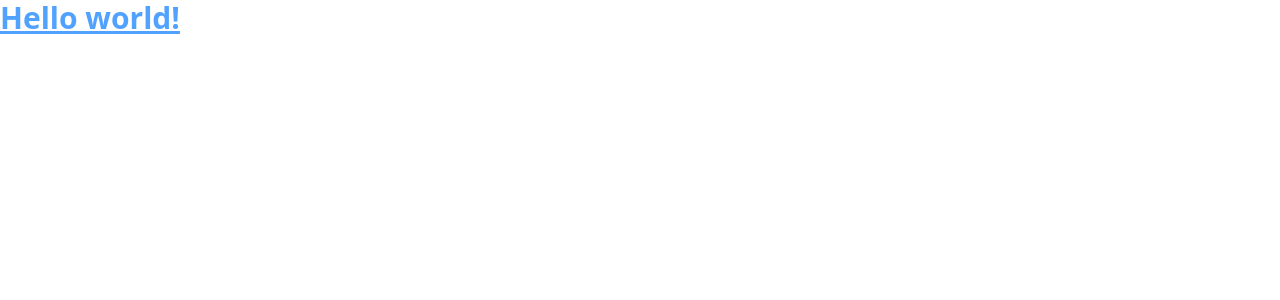
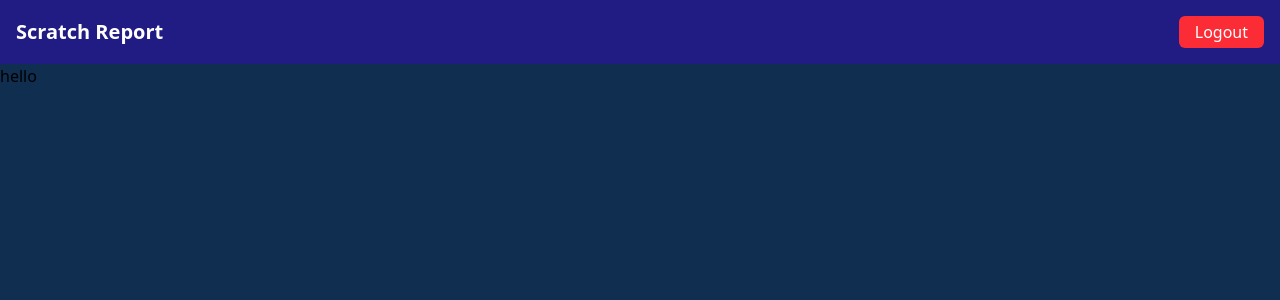
Before and after one commit to rendipilot/nuxt-first-app, a Nuxt app: page / in a window 1280 px wide. Shown: the top 300 px of the page. Built offline with nearby package versions, Linux system fonts and the light colour scheme.

Commit message:
add index and about page

```diff
--- a/app.vue
+++ b/app.vue
@@ -1,3 +1,5 @@
 <template>
-  <h1 class="text-3xl text-blue-400 font-bold underline">Hello world!</h1>
+  <div>
+    <NuxtPage/>
+  </div>
 </template>
--- /dev/null
+++ b/pages/about.vue
@@ -0,0 +1,11 @@
+<template>
+    <div class="flex flex-col h-screen">
+     <div class="flex items-center justify-between h-16 w-screen bg-[#211C84]">
+       <h2 class="text-white text-xl font-semibold ml-4">Scratch Report</h2>
+       <button class="flex items-center p-4 text-white font-medium bg-red-500 rounded-md h-8 mr-4">Logout</button>
+     </div>
+     <div class="flex-1 w-screen bg-[#102E50]">
+       <p class="flex  justify-center text-white font-bold text-2xl mt-10">Ini adalah website untuk menilai proyek scratch secara otomatis</p>
+     </div>
+   </div>
+   </template>
--- /dev/null
+++ b/pages/index.vue
@@ -0,0 +1,11 @@
+<template>
+   <div class="flex flex-col h-screen">
+    <div class="flex items-center justify-between h-16 w-screen bg-[#211C84]">
+      <h2 class="text-white text-xl font-semibold ml-4">Scratch Report</h2>
+      <button class="flex items-center p-4 text-white font-medium bg-red-500 rounded-md h-8 mr-4">Logout</button>
+    </div>
+    <div class="flex-1 w-screen bg-[#102E50]">
+      <p>hello</p>
+    </div>
+  </div>
+  </template>
```
